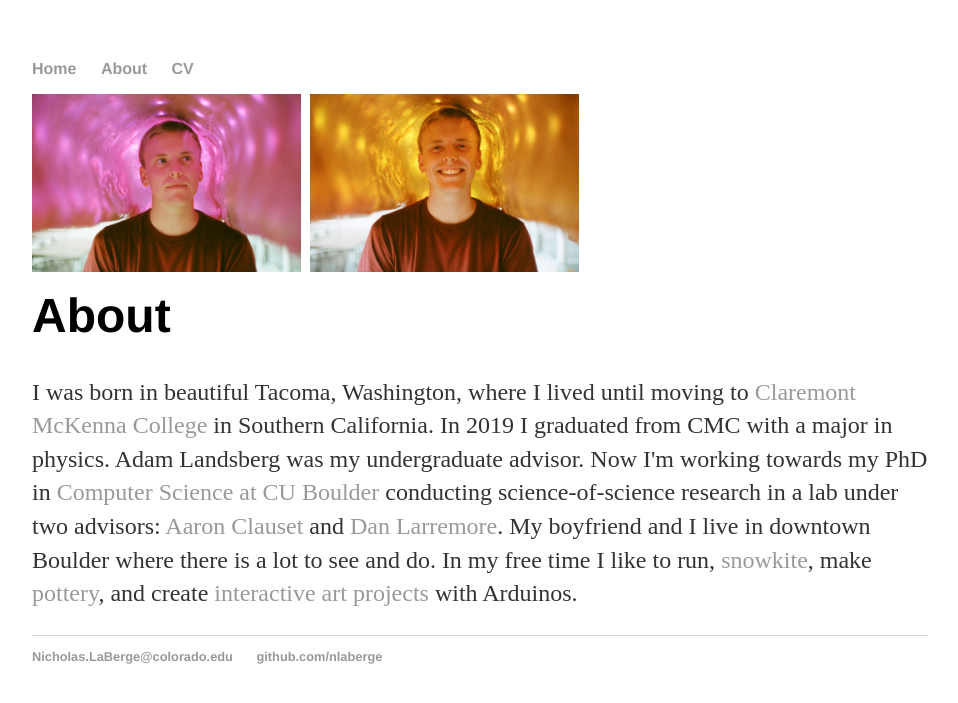
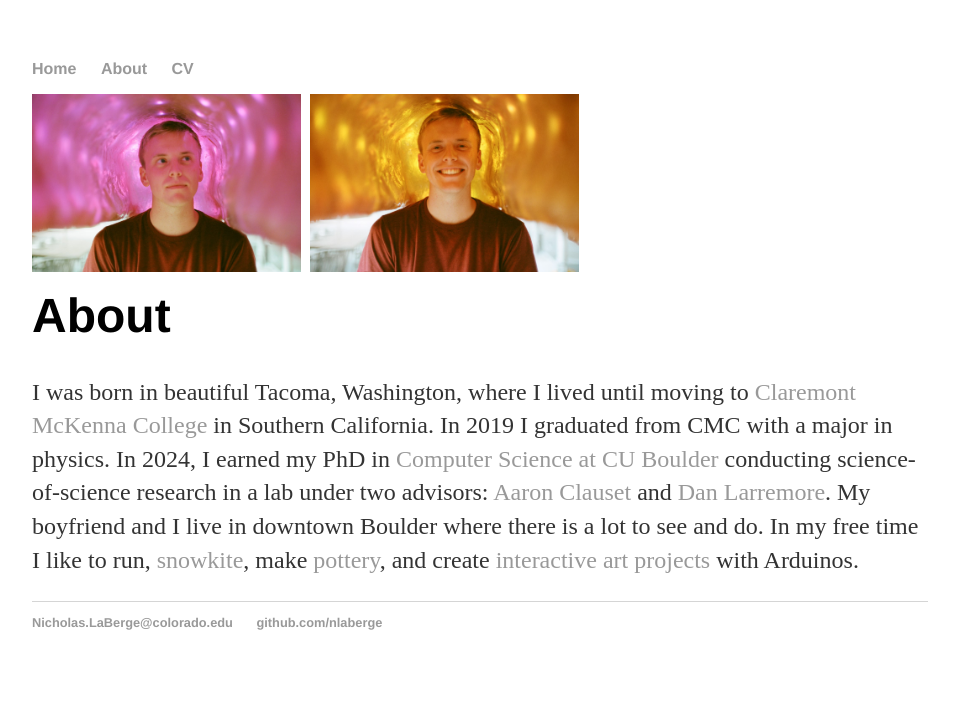
Before and after one commit to nlaberge/nlaberge.github.io, a Jekyll site: the page built from about/index.html, in a window 1280 px wide. Shown: the top 703 px of the page, without its empty margins (160-1118 px from the left). Built offline with Jekyll 4.4.1, drawn with Linux system fonts in a browser that asks for light colours.

Commit message:
website updates

```diff
--- a/about/index.html
+++ b/about/index.html
@@ -8,5 +8,5 @@ title: About Nick
 			<img src="/imgs/goldMe.jpg" style="float: left; width: 30%; margin-right: 1%; margin-bottom: 0.5em;">
 			<p style="clear: both;">
 			<h1>About</h1>
-			<p>I was born in beautiful Tacoma, Washington, where I lived until moving to <a href="https://www.cmc.edu">Claremont McKenna College</a> in Southern California. In 2019 I graduated from CMC with a major in physics. Adam Landsberg was my undergraduate advisor. Now I'm working towards my PhD in <a href="https://www.colorado.edu/cs/">Computer Science at CU Boulder</a> conducting science-of-science research in a lab under two advisors: <a href="https://www.colorado.edu/faculty/clauset/">Aaron Clauset</a> and <a href="https://larremorelab.github.io/">Dan Larremore</a>. My boyfriend and I live in downtown Boulder where there is a lot to see and do. In my free time I like to run, <a href="https://youtu.be/7HsBnRThsd4" target="_blank">snowkite</a>, make <a href="/pottery"> pottery</a>, and create <a href="https://www.youtube.com/watch?v=BGngIt_khA0">interactive art projects</a> with Arduinos.</p>
+			<p>I was born in beautiful Tacoma, Washington, where I lived until moving to <a href="https://www.cmc.edu">Claremont McKenna College</a> in Southern California. In 2019 I graduated from CMC with a major in physics. In 2024, I earned my PhD in <a href="https://www.colorado.edu/cs/">Computer Science at CU Boulder</a> conducting science-of-science research in a lab under two advisors: <a href="https://www.colorado.edu/faculty/clauset/">Aaron Clauset</a> and <a href="https://larremorelab.github.io/">Dan Larremore</a>. My boyfriend and I live in downtown Boulder where there is a lot to see and do. In my free time I like to run, <a href="https://youtu.be/7HsBnRThsd4" target="_blank">snowkite</a>, make <a href="/pottery"> pottery</a>, and create <a href="https://www.youtube.com/watch?v=BGngIt_khA0">interactive art projects</a> with Arduinos.</p>
 		</div>
```
Also changed, not shown: 2 other files.
